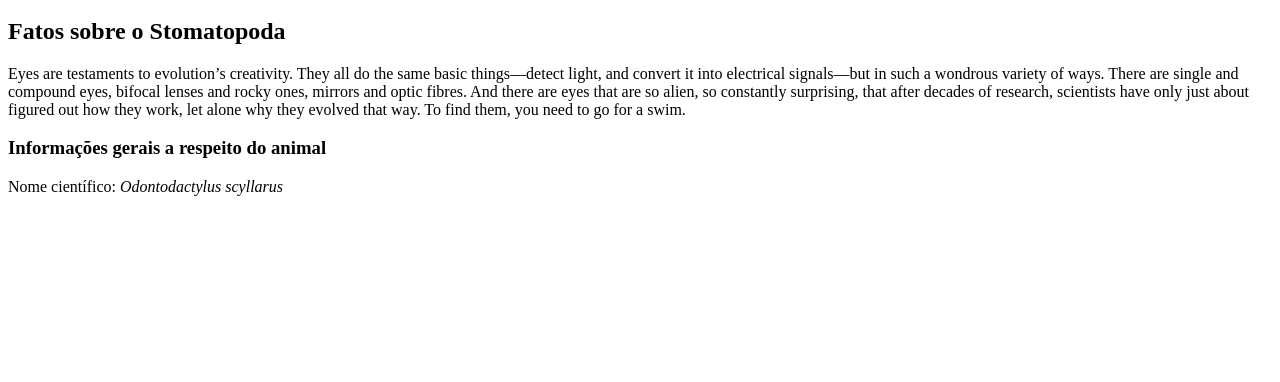
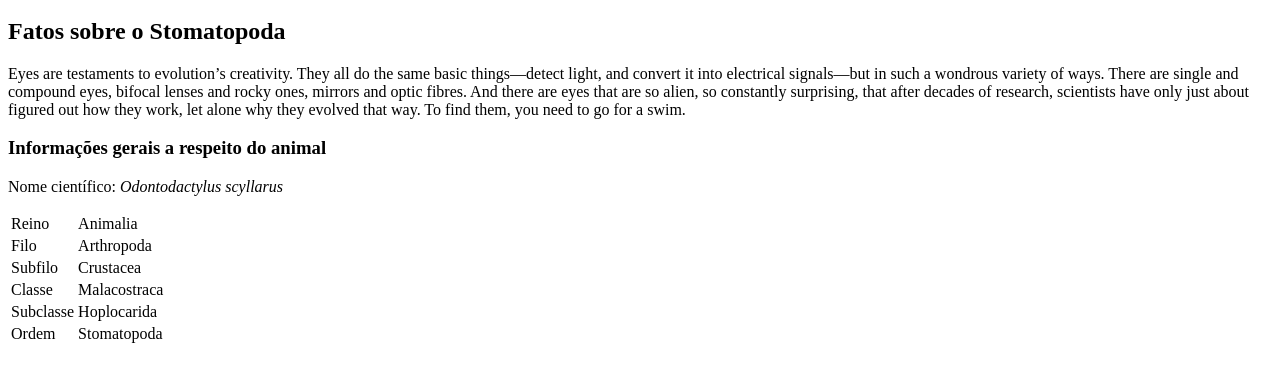
Before and after one commit to thercistenesPereira/get-to-know-the-stomatopoda, a website: page index.html in a window 1280 px wide. Shown: the part 136-518 px from the top of the page. Drawn offline with Linux system fonts and the light colour scheme.

Commit message:
Criado a estrutura da tabela.

```diff
--- a/index.html
+++ b/index.html
@@ -23,7 +23,32 @@
     <section>
         <h3>Informações gerais a respeito do animal</h3>
         <p>Nome científico: <em>Odontodactylus scyllarus</em></p>
-
+        <table>
+            <tr>
+                <td>Reino</td>
+                <td>Animalia</td>
+            </tr>
+            <tr>
+                <td>Filo</td>
+                <td>Arthropoda</td>
+            </tr>
+            <tr>
+                <td>Subfilo</td>
+                <td>Crustacea</td>
+            </tr>
+            <tr>
+                <td>Classe</td>
+                <td>Malacostraca</td>
+            </tr>
+            <tr>
+                <td>Subclasse</td>
+                <td>Hoplocarida</td>
+            </tr>
+            <tr>
+                <td>Ordem</td>
+                <td>Stomatopoda</td>
+            </tr>
+        </table>
     </section>
   </body>
 </html>
```
